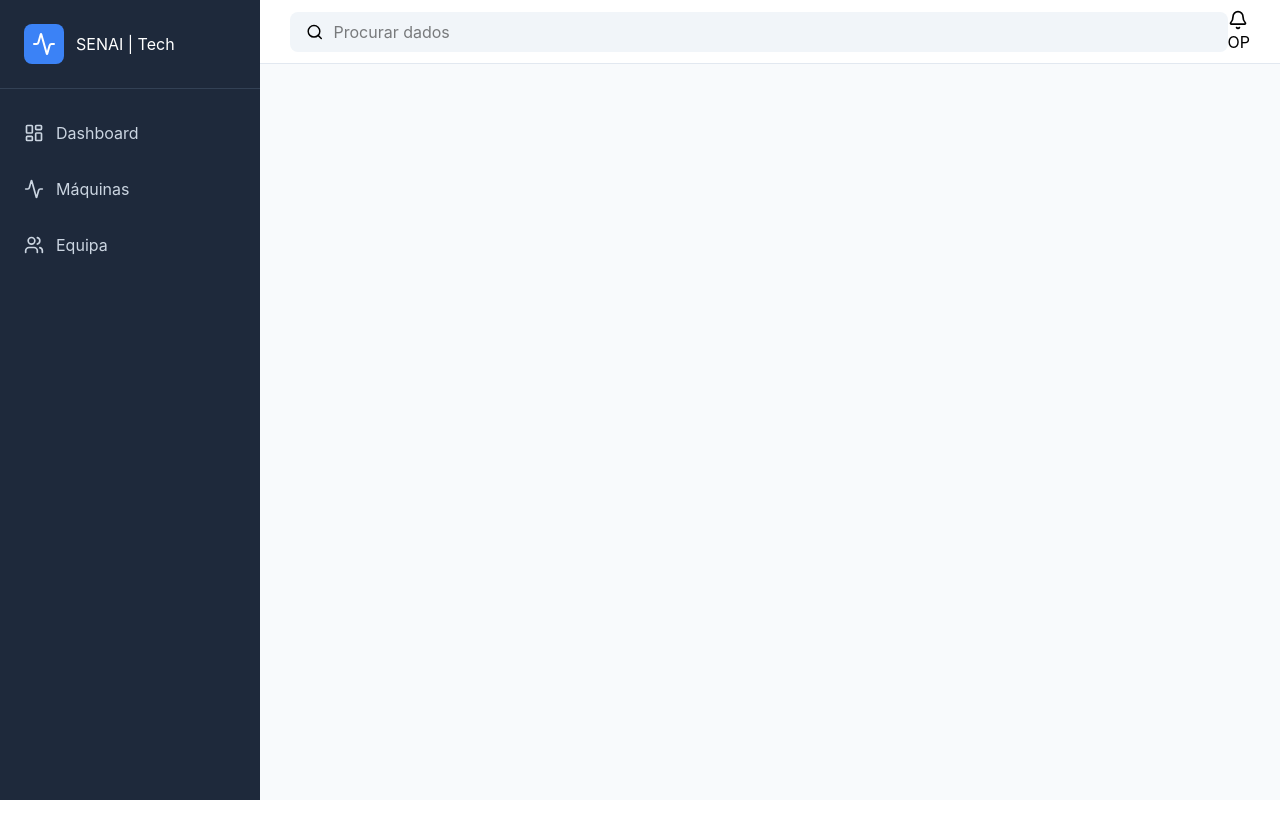
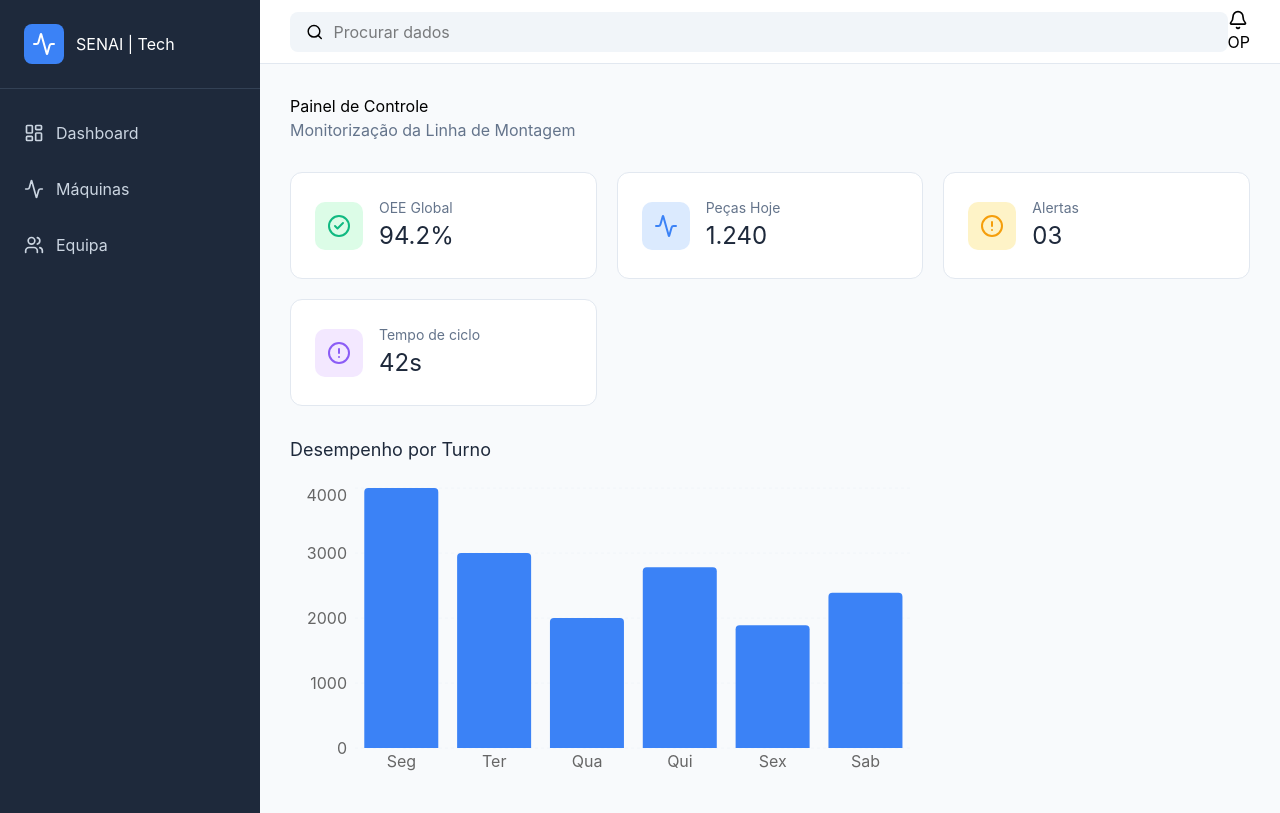
Before and after one commit to Godoi00964/nextjx-framework, a Next.js app: page / in a window 1280 px wide. Built offline with nearby package versions, Linux system fonts and the light colour scheme.

Commit message:
Acrecendado data.ts e o Grafico

```diff
--- a/app/page.tsx
+++ b/app/page.tsx
@@ -1,5 +1,7 @@
-
-import { Activity, LayoutDashboard, Users, Search, Bell } from "lucide-react";
+'use client'
+import { Activity, LayoutDashboard, Users, Search, Bell, CheckCircle2, AlertCircle } from "lucide-react";
+import { BarChart, Bar, XAxis, YAxis, CartesianGrid, Tooltip, ResponsiveContainer, PieChart, Pie, Cell } from 'recharts';
+import { dataProducao } from '../data/data'
 
 export default function Home() {
 
@@ -41,6 +43,68 @@ export default function Home() {
             </div>
           </div>
         </header>
+        <div className="content-area">
+          <div style={{marginBottom: '30px'}}>
+            <h1>Painel de Controle</h1>
+            <p style={{color: '#64748b'}}>
+              Monitorização da Linha de Montagem
+            </p>
+          </div>
+          <div className="kpi-grid">
+            <div className="kpi-card">
+              <div className="icon-wrapper" style={{ background: '#dcfce7'}}>
+                <CheckCircle2 color="#10b981" />
+              </div>
+              <div className="kpi-info">
+                <p>OEE Global</p>
+                <h3>94.2%</h3>
+              </div>
+            </div>
+            <div className="kpi-card">
+              <div className="icon-wrapper" style={{ background: '#dbeafe'}}>
+                <Activity color="#3b82f6" />
+              </div>
+              <div className="kpi-info">
+                <p>Peças Hoje</p>
+                <h3>1.240</h3>
+              </div>
+            </div>
+            <div className="kpi-card">
+              <div className="icon-wrapper" style={{ background: '#fef3c7'}}>
+                <AlertCircle color="#f59e0b" />
+              </div>
+              <div className="kpi-info">
+                <p>Alertas</p>
+                <h3>03</h3>
+              </div>
+            </div>
+            <div className="kpi-card">
+              <div className="icon-wrapper" style={{ background: '#f3e8ff'}}>
+                <AlertCircle color="#8b5cf6" />
+              </div>
+              <div className="kpi-info">
+                <p>Tempo de ciclo</p>
+                <h3>42s</h3>
+              </div>
+            </div>
+          </div>
+          <div className="charts-grid">
+            <div className="chart-card">
+              <h3 className="chart-title">Desempenho por Turno</h3>
+              <div style={{ height: '300px'}}>
+                <ResponsiveContainer width={"100%"} height={"100%"}>
+                  <BarChart data={dataProducao}>
+                    <CartesianGrid strokeDasharray={"3 3"} vertical={false} stroke="#f1f5f9" />
+                    <XAxis dataKey={"name"} axisLine={false} tickLine={false} />
+                    <YAxis axisLine={false} tickLine={false} />
+                    <Tooltip cursor={{ fill: '#f8fafc'}} />
+                    <Bar dataKey={"prod"} fill="#3b82f6" radius={[4, 4, 0, 0]} />
+                  </BarChart>
+                </ResponsiveContainer>
+              </div>
+            </div>
+          </div>
+        </div>
       </main>
     </div>
   );
--- /dev/null
+++ b/data/data.ts
@@ -0,0 +1,43 @@
+// Dados Simulados
+export const dataProducao = [
+    {
+        name: "Seg", prod: 4000, meta: 2400
+    },
+
+    {
+        name: "Ter", prod: 3000, meta: 1390
+    },
+
+    {
+        name: "Qua", prod: 2000, meta: 9800
+    },
+
+    {
+        name: "Qui", prod: 2780, meta: 4800
+    },
+
+    {
+        name: "Sex", prod: 1890, meta: 4800
+    },
+
+    {
+        name: "Sab", prod: 2390, meta: 3800
+    },
+
+
+]
+
+export const dataStatus = [
+    { name:"Ativas", value: 400 },
+    { name:"Manutenção", value: 300 },
+    { name:"Paradas", value: 100 },
+]
+
+export const COLORS = ['#10b981', '#f59e0b', '#ef4444']
+
+export const maquinas = [
+    {id: 1, nome: "Prensa A2", consumo: 120, status: "normal"},
+    {id: 2, nome: "Esteira A2", consumo: 210, status: "Alerta"},
+    {id: 3, nome: "CNC C3", consumo: 95, status: "normal"},
+    {id: 4, nome: "Robô D4", consumo: 320, status: "crítico"},
+]
--- a/package.json
+++ b/package.json
@@ -11,7 +11,8 @@
   "dependencies": {
     "next": "16.1.6",
     "react": "19.2.3",
-    "react-dom": "19.2.3"
+    "react-dom": "19.2.3",
+    "recharts": "^3.8.0"
   },
   "devDependencies": {
     "@tailwindcss/postcss": "^4",
```
Also changed, not shown: 1 other file (tests, documents, lock files or other folders).
